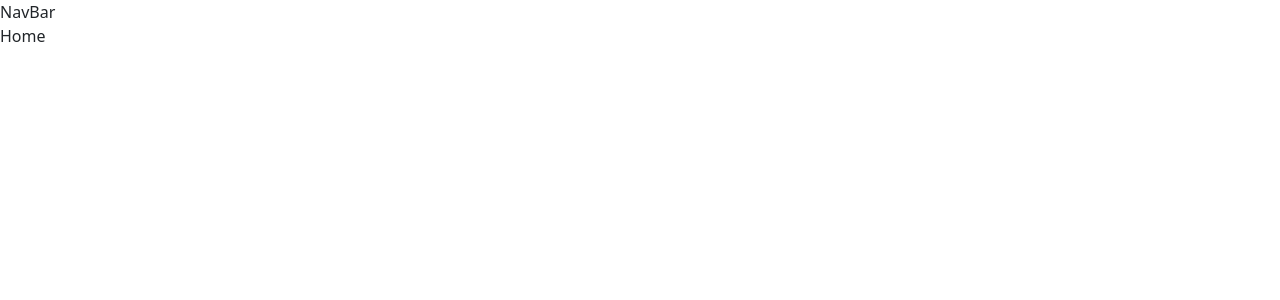
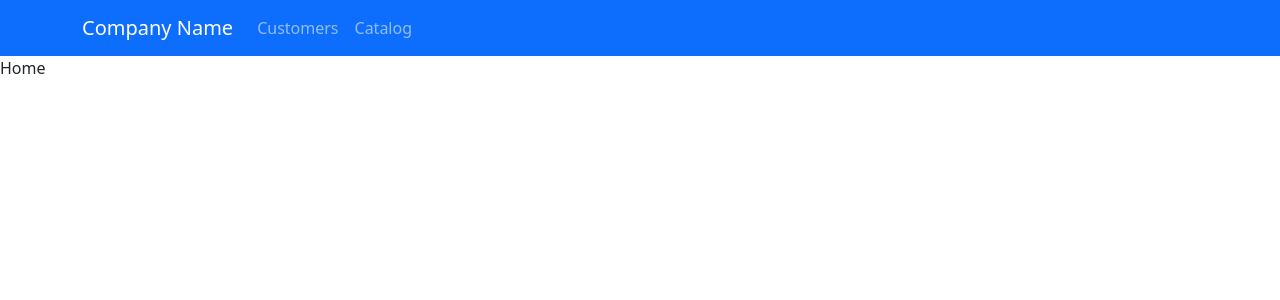
Before and after one commit to joshSi/square-crm, a React (Create React App) app in the folder client/: page / in a window 1280 px wide. Shown: the top 300 px of the page. Built offline with nearby package versions, Linux system fonts and the light colour scheme.

Commit message:
NavBar component bootstrap

```diff
--- a/client/src/components/NavBar.js
+++ b/client/src/components/NavBar.js
@@ -1,7 +1,18 @@
 import React from "react";
+import { Container, Nav, Navbar } from "react-bootstrap";
 
 const NavBar = () => {
-  return <div>NavBar</div>;
+  return (
+    <Navbar bg="primary" variant="dark">
+      <Container>
+        <Navbar.Brand href="/">Company Name</Navbar.Brand>
+        <Nav className="me-auto">
+          <Nav.Link href="customers">Customers</Nav.Link>
+          <Nav.Link href="catalog">Catalog</Nav.Link>
+        </Nav>
+      </Container>
+    </Navbar>
+  );
 };
 
 export default NavBar;
```
